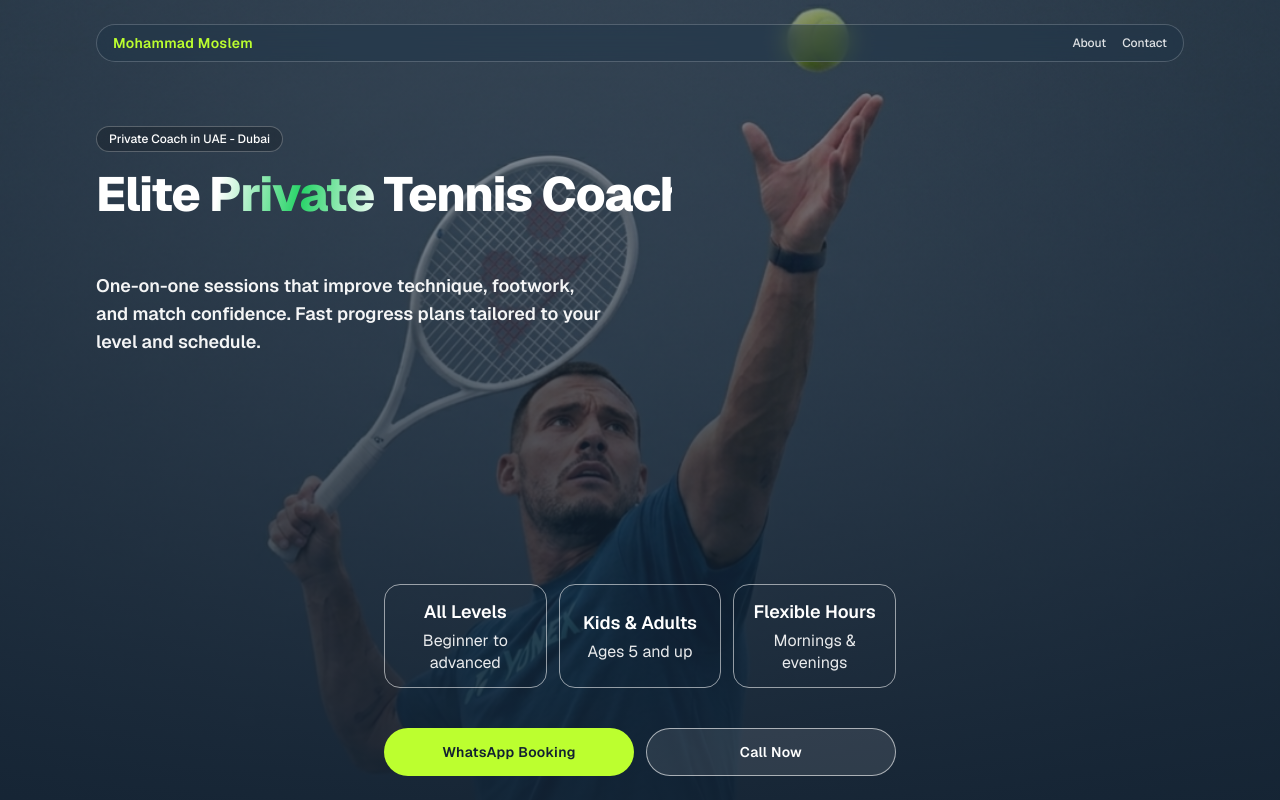
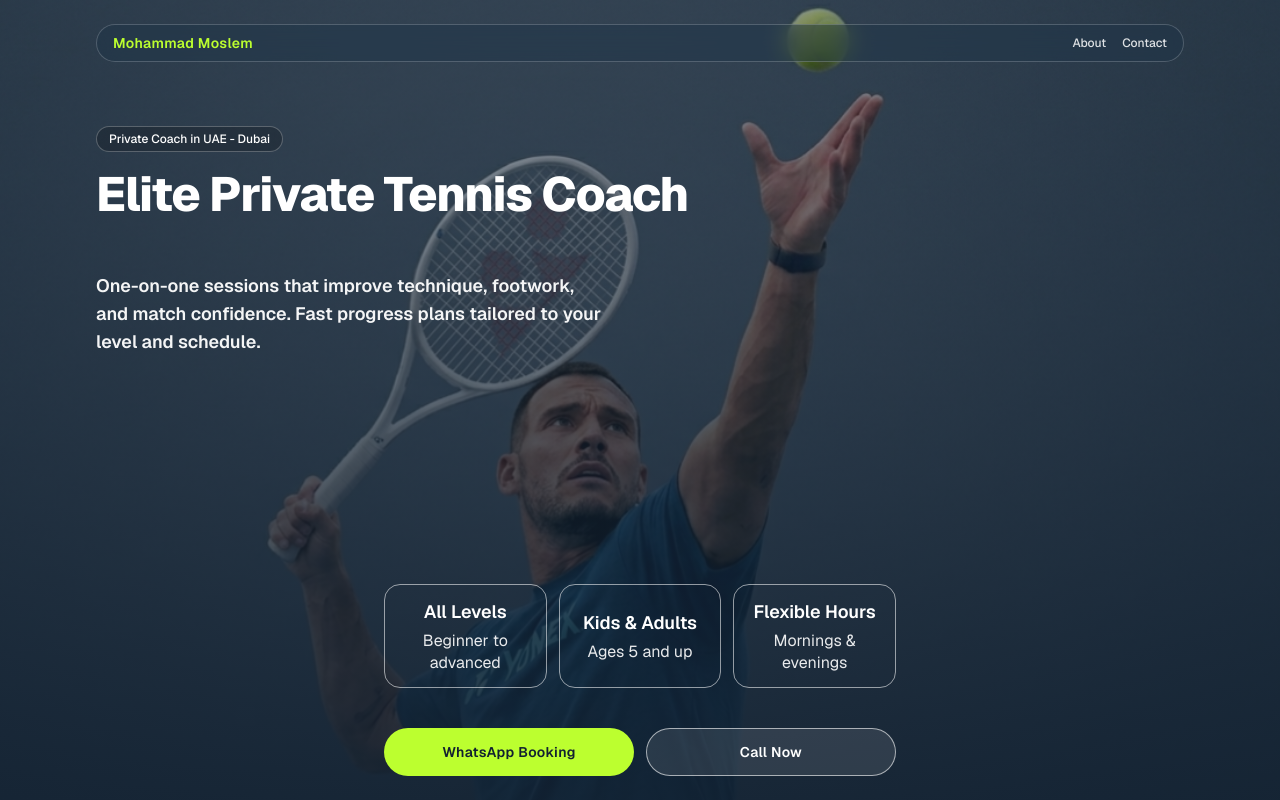
Before and after one commit to WhisperOfLove/tennis-coacher-web, a Next.js app: page / in a window 1280 px wide. Built offline with nearby package versions, Linux system fonts and the light colour scheme.

Commit message:
big change 4

```diff
--- a/src/app/globals.css
+++ b/src/app/globals.css
@@ -17,31 +17,3 @@ body {
   color: var(--foreground);
   font-family: var(--font-geist-sans), Arial, Helvetica, sans-serif;
 }
-
-@keyframes greenShineSweep {
-  0%,
-  74% {
-    background-position: 220% 50%;
-  }
-  86%,
-  100% {
-    background-position: -220% 50%;
-  }
-}
-
-.text-shine-green {
-  background-image: linear-gradient(
-    100deg,
-    #ffffff 0%,
-    #ffffff 44%,
-    #25d366 50%,
-    #ffffff 56%,
-    #ffffff 100%
-  );
-  background-size: 240% 100%;
-  background-position: 220% 50%;
-  -webkit-background-clip: text;
-  background-clip: text;
-  color: transparent;
-  animation: greenShineSweep 6.6s linear infinite;
-}
--- a/src/components/HeroSection.tsx
+++ b/src/components/HeroSection.tsx
@@ -33,11 +33,11 @@ export function HeroSection() {
           </nav>
         </header>
 
-        <main className="mt-5 max-w-xl pb-44 sm:mt-10 md:mt-14 lg:mt-16">
+        <main className="mt-5 max-w-xl pb-44 sm:mt-10 md:mt-14 md:max-w-3xl lg:mt-16">
           <p className="mb-3 inline-flex rounded-full border border-white/25 bg-black/20 px-3 py-1 text-xs font-medium">
             Private Coach in UAE - Dubai
           </p>
-          <h1 className="text-[1.7rem] font-extrabold leading-tight tracking-tight text-shine-green sm:text-5xl sm:whitespace-nowrap">
+          <h1 className="text-[1.7rem] font-extrabold leading-tight tracking-tight text-white sm:text-5xl md:whitespace-nowrap">
             Elite Private Tennis Coach
           </h1>
           <p
@@ -50,7 +50,7 @@ export function HeroSection() {
 
         </main>
 
-        <div className="pointer-events-none absolute inset-x-4 bottom-28 z-20 grid grid-cols-3 gap-2 sm:inset-x-8 sm:mx-auto sm:max-w-xl sm:gap-3 md:max-w-lg">
+        <div className="pointer-events-none absolute inset-x-4 bottom-36 z-20 grid grid-cols-3 gap-2 sm:inset-x-8 sm:mx-auto sm:max-w-xl sm:gap-3 md:bottom-28 md:max-w-lg">
           {highlights.map((item) => (
             <article
               key={item.title}
```
